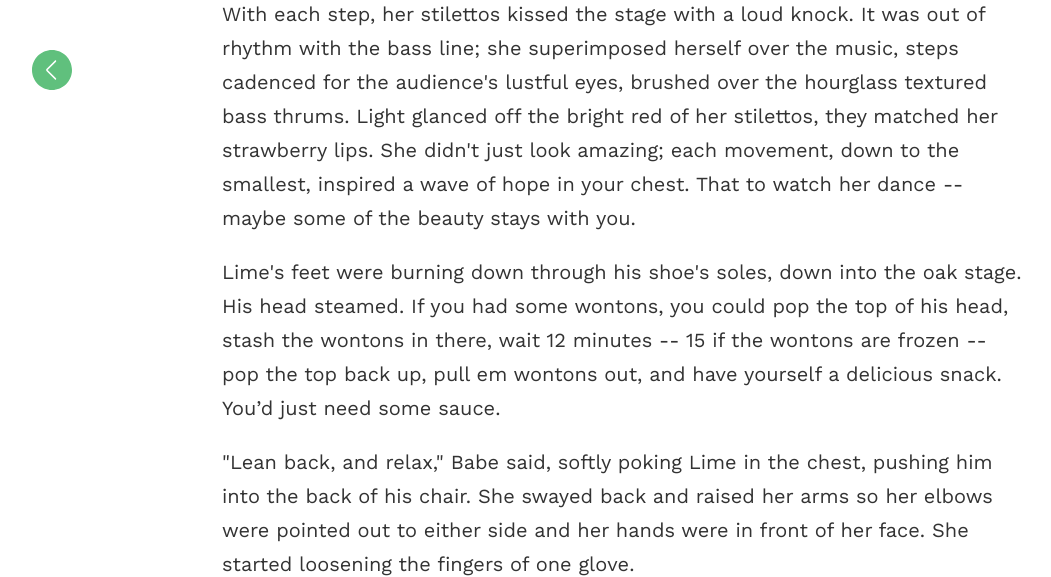
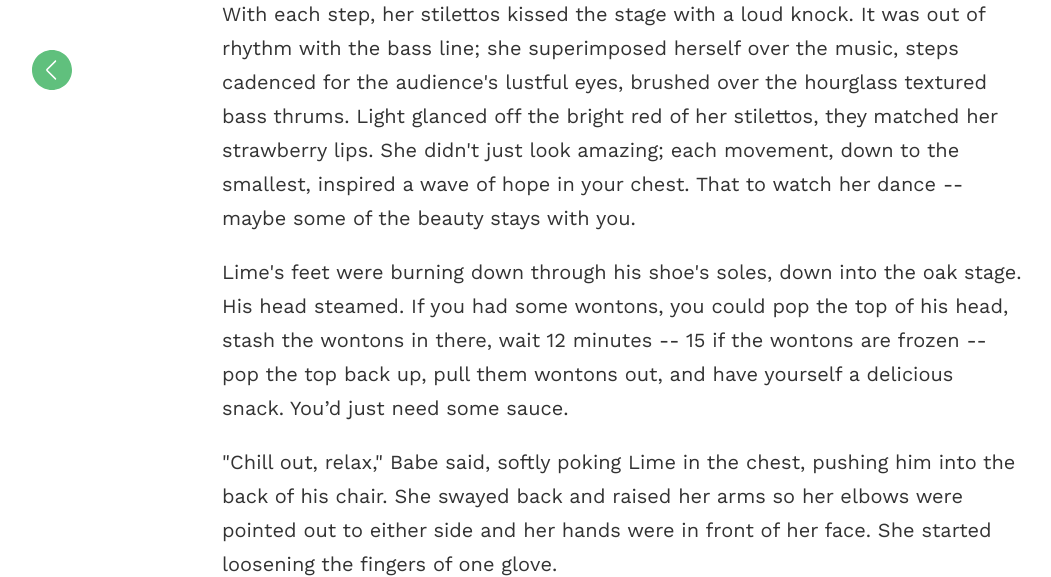
Before and after one commit to blake1ward/tuffluvtheme, a Jekyll site: the page built from _posts/2030-01-02-excerpt.md, in a window 1280 px wide and 900 px high, scrolled down 3089 px, cut to the strip 0-577 px from the top of the window. Shown: the whole strip, without its empty margins (18-1069 px from the left). Built offline with Jekyll 4.4.1, drawn with Linux system fonts in a browser that asks for light colours.

Commit message:
Update 2030-01-02-excerpt.md

```diff
--- a/_posts/2030-01-02-excerpt.md
+++ b/_posts/2030-01-02-excerpt.md
@@ -28,7 +28,7 @@ Lime grew up in the area when the factory still manufactured baby food. He grew
 
 <h2>Excerpt Three</h2>
 <p>With each step, her stilettos kissed the stage with a loud knock. It was out of rhythm with the bass line; she superimposed herself over the music, steps cadenced for the audience's lustful eyes, brushed over the hourglass textured bass thrums. Light glanced off the bright red of her stilettos, they matched her strawberry lips. She didn't just look amazing; each movement, down to the smallest, inspired a wave of hope in your chest. That to watch her dance -- maybe some of the beauty stays with you.</p>
-<p>Lime's feet were burning down through his shoe's soles, down into the oak stage. His head steamed. If you had some wontons, you could pop the top of his head, stash the wontons in there, wait 12 minutes -- 15 if the wontons are frozen -- pop the top back up, pull em wontons out, and have yourself a delicious snack. You’d just need some sauce.</p>
-<p>"Lean back, and relax," Babe said, softly poking Lime in the chest, pushing him into the back of his chair. She swayed back and raised her arms so her elbows were pointed out to either side and her hands were in front of her face. She started loosening the fingers of one glove.</p>
+<p>Lime's feet were burning down through his shoe's soles, down into the oak stage. His head steamed. If you had some wontons, you could pop the top of his head, stash the wontons in there, wait 12 minutes -- 15 if the wontons are frozen -- pop the top back up, pull them wontons out, and have yourself a delicious snack. You’d just need some sauce.</p>
+<p>"Chill out, relax," Babe said, softly poking Lime in the chest, pushing him into the back of his chair. She swayed back and raised her arms so her elbows were pointed out to either side and her hands were in front of her face. She started loosening the fingers of one glove.</p>
 <br>
 <img src="/tuffluvtheme/images/dog.png" alt="dog close">
```
